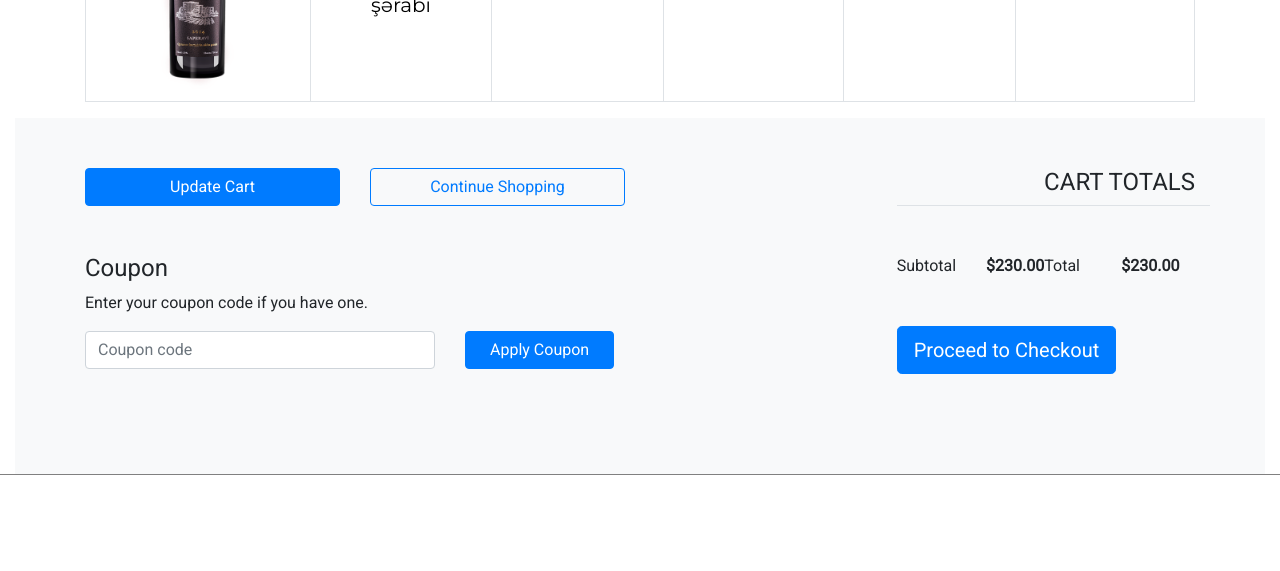
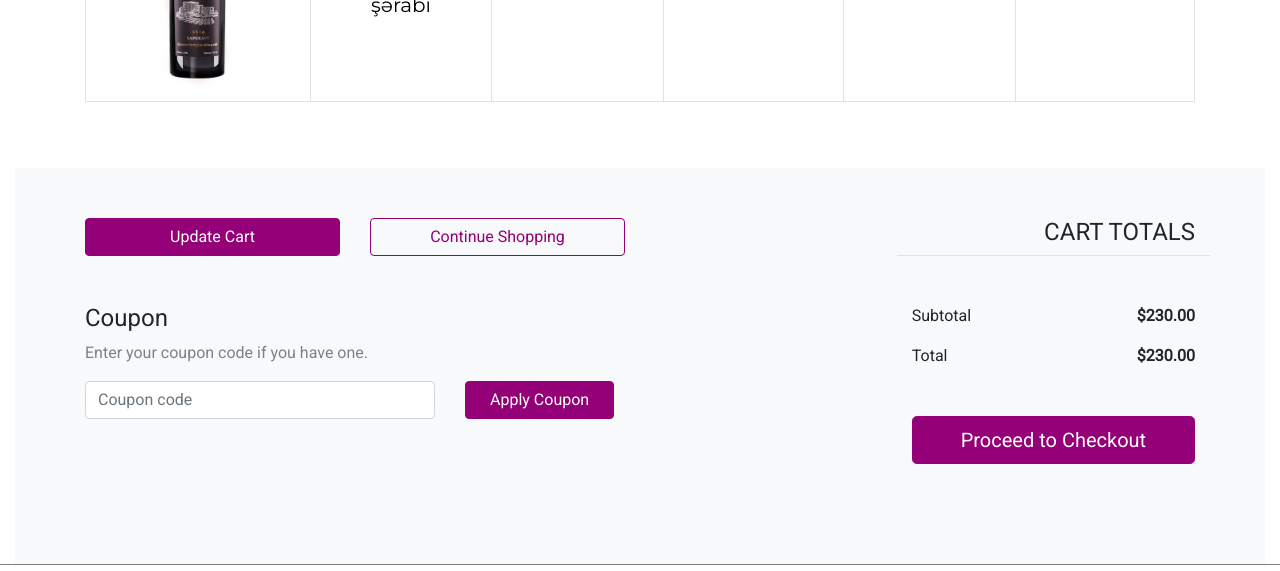
Before and after one commit to Gurbanlee/front-end-project, a plain HTML site: page cart.html in a window 1280 px wide. Shown: the part 890-1461 px from the top of the page. Drawn offline with nearby package versions, Linux system fonts and the light colour scheme.

Commit message:
cart.html done

```diff
--- a/cart.html
+++ b/cart.html
@@ -126,6 +126,7 @@
                                             cart totals
                                         </h3>
                                     </div>
+                                </div>
                                 <div class="row mb-3">
                                     <div class="col-md-6">
                                         <span class="text-black">
@@ -152,10 +153,9 @@
                                 </div>
                                 <div class="row">
                                     <div class="col-md-12">
-                                            <button class="btn btn-primary btn-lg btn-block">
+                                        <a href="checkout.html" class="btn btn-primary btn-lg btn-block">
                                             Proceed to Checkout
-                                            </button>
-                                        </div>
+                                        </a>
                                     </div>
                                 </div>
                             </div>
--- a/css/cart.scss
+++ b/css/cart.scss
@@ -74,4 +74,27 @@
 
 .wine-submit-orders {
   padding: 50px 0 100px;
+  margin-top: 50px;
+  .btn-primary {
+    background-color: #930077;
+    border-color: #930077;
+    color: #fff;
+    &:hover {
+      color: #fff;
+      background-color: #6d0058;
+      border-color: #60004e;
+    }
+  }
+  .btn-outline-primary {
+    border-color: #930077;
+    color: #930077;
+    &:hover {
+      background-color: #930077;
+      border-color: #930077;
+      color: #fff;
+    }
+  }
+  p {
+    color: gray;
+  }
 }
```
Also changed, not shown: css/cart.css, 1 other file. Lines whose indentation alone changed are shown as unchanged.
